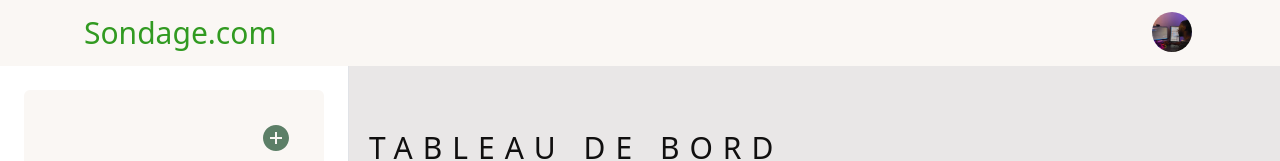
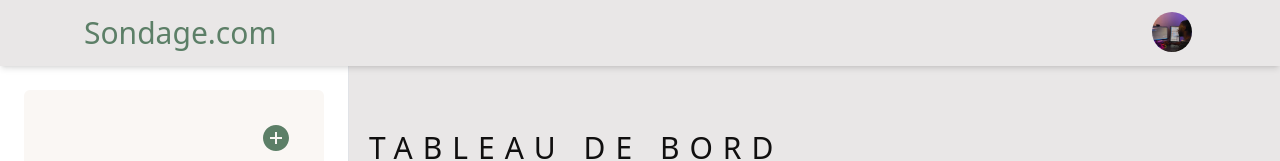
Before and after one commit to NdMamadouDv/Sondage_v1, a Next.js app: page /dashboard in a window 1280 px wide. Shown: the top 161 px of the page. Built offline with nearby package versions, Linux system fonts and the light colour scheme.

Commit message:
front-survey

```diff
--- a/app/(marketing)/page.jsx
+++ b/app/(marketing)/page.jsx
@@ -1,8 +1,14 @@
+import Link from "next/link";
+
 export default function Home() {
   return (
-    <main className="min-h-screen flex flex-col items-center justify-center">
+    <main className="min-h-screen flex flex-col items-center justify-center space-y-4">
       <h1 className="h1">Sondage.com</h1>
       <h2 className="h2 text-center">Bienvenue sur la page d'accueil</h2>
+      <Link href="dashboard" className="btn btn-primary text-white btn-lg">
+        {" "}
+        Créer mon sondage
+      </Link>
     </main>
   );
 }
--- a/app/(survey)/Navbar.jsx
+++ b/app/(survey)/Navbar.jsx
@@ -7,62 +7,8 @@ import Image from "next/image";
 
 function Navbar() {
   return (
-    // <header className="sticky bg-base-100 top-0 z-20 shadow-md">
-    //   <div className="navbar   py-6 layout ">
-    //     <div className="sm:navbar-start ">
-    //
-    //     </div>
-
-    //     <div className="hidden lg:flex navbar-end ">
-    //       <ul className="menu menu-horizontal px-1 flex items-center justify-between space-x-6">
-    //         <li>
-    //           <Link href="/" className="link-navbar ">
-    //             Home
-    //           </Link>
-    //         </li>
-
-    //         <li>
-    //           <Link href="/dashboard" className="link-navbar h4">
-    //             Mon compte
-    //           </Link>
-    //         </li>
-    //       </ul>
-    //     </div>
-    //     <div className="navbar-end lg:hidden">
-    //       <div className="dropdown dropdown-end">
-    //         <label tabIndex={0} className=" lg:hidden cursor-pointer">
-    //           <TfiMenu className="h-auto w-10 text-primary" />
-    //         </label>
-    //         <ul
-    //           tabIndex={0}
-    //           className="menu  dropdown-content mt-3  shadow bg-base-300 rounded-box w-[300px] p-5 space-y-2"
-    //         >
-    //           <li>
-    //             <Link href="/" className="hover:bg-base-100">
-    //               Home
-    //             </Link>
-    //           </li>
-
-    //           <div className="divider" />
-    //           <li>
-    //             <Link href="/auth" className="btn btn-primary text-white">
-    //               Mon compte
-    //             </Link>
-    //           </li>
-    //           <li>
-    //             <Link
-    //               href="/plan"
-    //               className=" btn btn-accent font-bold font-Fjalla uppercase tracking[5px]  "
-    //             >
-    //               Passer à l'étape supérieur
-    //             </Link>
-    //           </li>
-    //         </ul>
-    //       </div>
-    //     </div>
-    //   </div>
-    // </header>
-    <div className="navbar bg-base-100 layout">
+    <header className="sticky bg-base-100 top-0 z-20 shadow-md">
+      <div className="navbar  layout">
         <div className="flex-1">
           <Link
             className=" font-Fjalla normal-case text-3xl text-primary hover:text-primary-focus  "
@@ -106,6 +52,7 @@ function Navbar() {
           </div>
         </div>
       </div>
+    </header>
   );
 }
 
--- a/app/(survey)/dashboard/Sidebar.jsx
+++ b/app/(survey)/Sidebar.jsx
@@ -12,7 +12,7 @@ function Sidebar() {
     return () => clearTimeout(timer);
   }, []);
   return (
-    <div className="p-6 relative sm:h-full sm:basis-80 sm:grow-0 flex flex-col border-r border-gray-400/30   w-full items-center justify-start bg-white md:min-h-screen md:mt-0 mt-6">
+    <div className="p-6  sm:h-full sm:basis-80 sm:grow-0 flex flex-col border-r border-gray-400/30   w-full items-center justify-start bg-white md:min-h-screen md:mt-0 mt-6 md:sticky md:left-0 md:top-10">
       <div className="container bg-blanc flex flex-col justify-center items-center space-y-6">
         <div className="flex flex-col space-y-6 p-8 bg-[#FAF7F4] rounded-md">
           <IoAddCircleSharp className="w-8 h-auto text-primary self-end hover:text-primary-focus cursor-pointer" />
--- a/app/(survey)/dashboard/create/page.jsx
+++ b/app/(survey)/dashboard/create/page.jsx
@@ -1,6 +1,7 @@
 import React from "react";
 
 function page() {
+  // Page dynamique servant à permettre au utilisateur de créer leur propre logique
   return <div>create new survey here</div>;
 }
 
--- a/app/(survey)/dashboard/layout.jsx
+++ b/app/(survey)/dashboard/layout.jsx
@@ -1,12 +1,18 @@
-import Sidebar from "./Sidebar";
+import Footer from "../Footer";
+import "../../globals.css";
+import Navbar from "../Navbar";
+import Sidebar from "../Sidebar";
 
-export default function DashboardLayout({ children }) {
+export default function RootLayout({ children }) {
   return (
-    <>
-      <div className="md:flex grid " data-theme="garden">
-        <Sidebar />
-        {children}
-      </div>
-    </>
+    <html lang="fr" data-theme="garden">
+      <head />
+
+      <body className="">
+        <Navbar />
+        <main className="h-full z-0">{children}</main>
+        <Footer />
+      </body>
+    </html>
   );
 }
--- a/app/(survey)/dashboard/page.jsx
+++ b/app/(survey)/dashboard/page.jsx
@@ -1,5 +1,6 @@
 "use client";
 import React from "react";
+import Sidebar from "../Sidebar";
 
 import Blog from "./Blog";
 import NewSurvey from "./NewSurvey";
@@ -8,7 +9,9 @@ import Sondages from "./Sondages";
 
 function page() {
   return (
-    <div className=" bg-noir flex flex-col basis-0 grow layout space-y-10 py-10">
+    <div className=" flex">
+      <Sidebar />
+      <div className=" bg-noir flex flex-col basis-0 grow layout space-y-10 py-10  ">
         <div className="py-6 container space-y-6 lg:space-y-12  ">
           <h1 className="h1 text-center md:text-left">Tableau de bord</h1>
           <div className="grid lg:grid-cols-2 items-center justify-center space-y-4">
@@ -25,6 +28,7 @@ function page() {
           <Blog />
         </div>
       </div>
+    </div>
   );
 }
 
--- a/app/(survey)/layout.jsx
+++ /dev/null
@@ -1,17 +0,0 @@
-import Footer from "./Footer";
-import "../globals.css";
-import Navbar from "./Navbar";
-
-export default function RootLayout({ children }) {
-  return (
-    <html lang="fr" data-theme="mytheme">
-      <head />
-
-      <body className="">
-        <Navbar />
-        <main className="min-h-screen z-0">{children}</main>
-        <Footer />
-      </body>
-    </html>
-  );
-}
```
Lines whose indentation alone changed are shown as unchanged.
